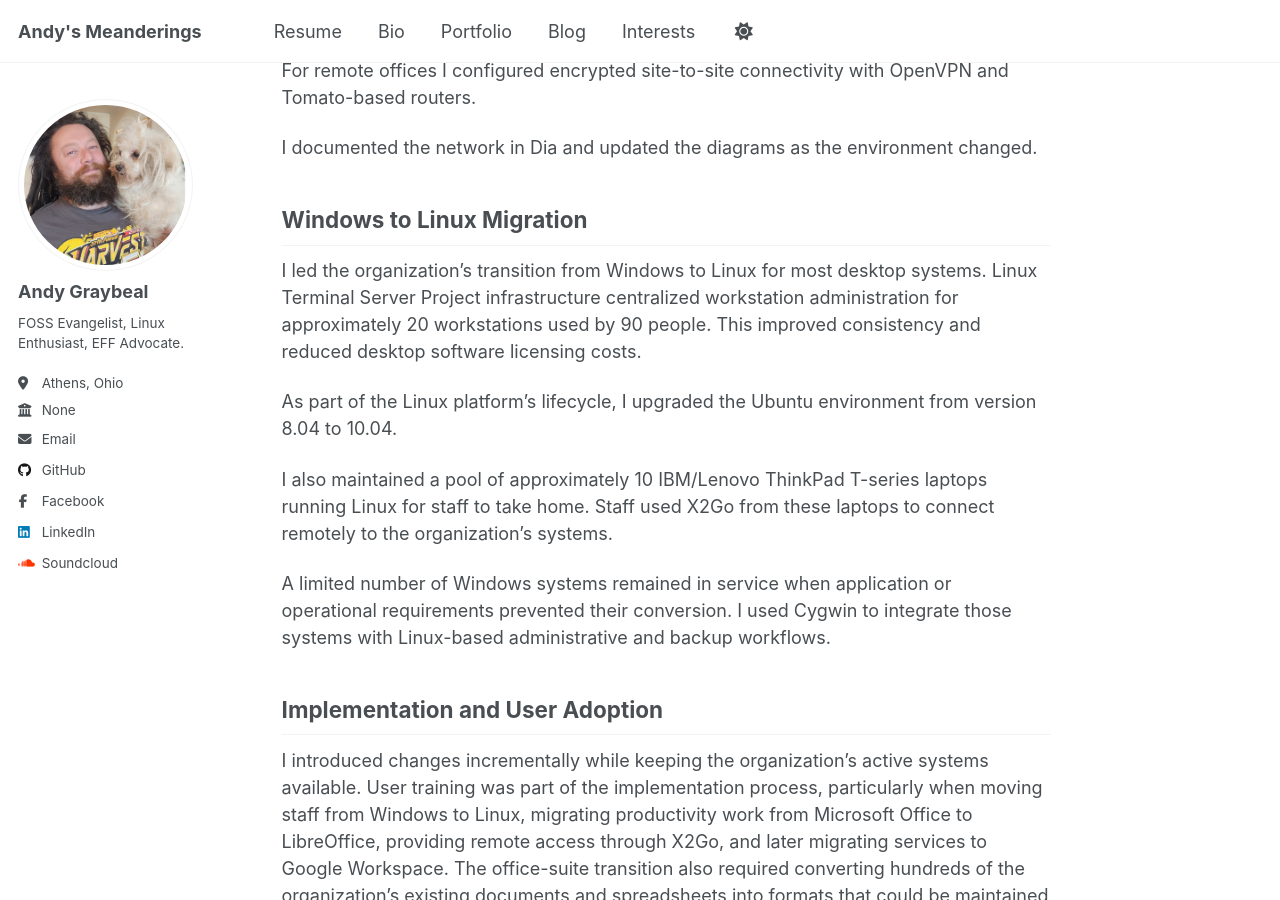
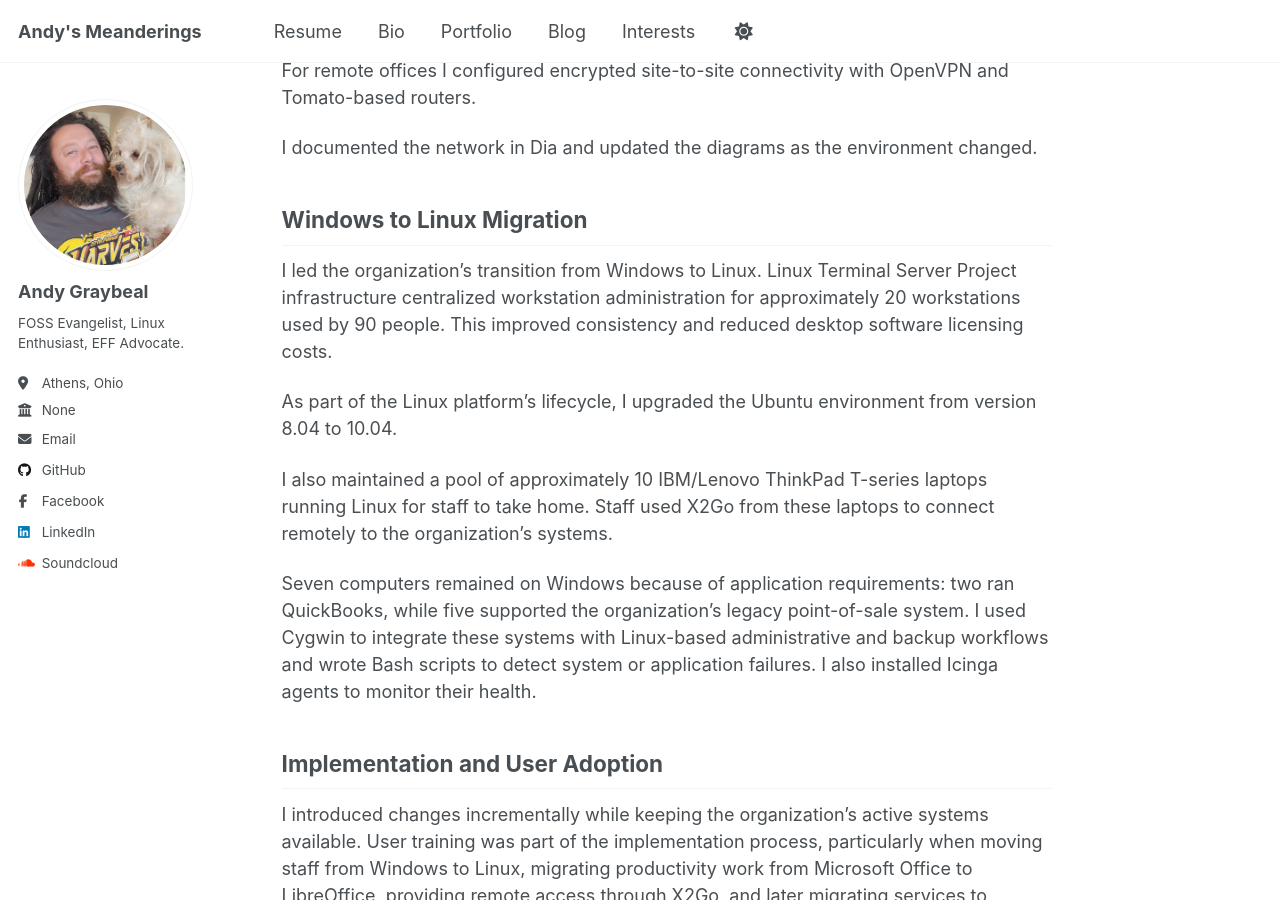
Before and after one commit to andy-graybeal/andy-graybeal.github.io, a Jekyll site: the page built from _portfolio/open_source_coop.md, in a window 1280 px wide and 900 px high, scrolled down 1008 px. Built offline with Jekyll 4.4.1, drawn with Linux system fonts in a browser that asks for light colours; a script that is not in the unit is left out.

Commit message:
Update open_source_coop.md

```diff
--- a/_portfolio/open_source_coop.md
+++ b/_portfolio/open_source_coop.md
@@ -22,13 +22,13 @@ I documented the network in Dia and updated the diagrams as the environment chan
 
 ## Windows to Linux Migration
 
-I led the organization’s transition from Windows to Linux for most desktop systems. Linux Terminal Server Project infrastructure centralized workstation administration for approximately 20 workstations used by 90 people. This improved consistency and reduced desktop software licensing costs.
+I led the organization’s transition from Windows to Linux.  Linux Terminal Server Project infrastructure centralized workstation administration for approximately 20 workstations used by 90 people. This improved consistency and reduced desktop software licensing costs.
 
 As part of the Linux platform’s lifecycle, I upgraded the Ubuntu environment from version 8.04 to 10.04.
 
 I also maintained a pool of approximately 10 IBM/Lenovo ThinkPad T-series laptops running Linux for staff to take home. Staff used X2Go from these laptops to connect remotely to the organization’s systems.
 
-A limited number of Windows systems remained in service when application or operational requirements prevented their conversion. I used Cygwin to integrate those systems with Linux-based administrative and backup workflows.
+Seven computers remained on Windows because of application requirements: two ran QuickBooks, while five supported the organization’s legacy point-of-sale system. I used Cygwin to integrate these systems with Linux-based administrative and backup workflows and wrote Bash scripts to detect system or application failures. I also installed Icinga agents to monitor their health.
 
 ## Implementation and User Adoption
 
```
